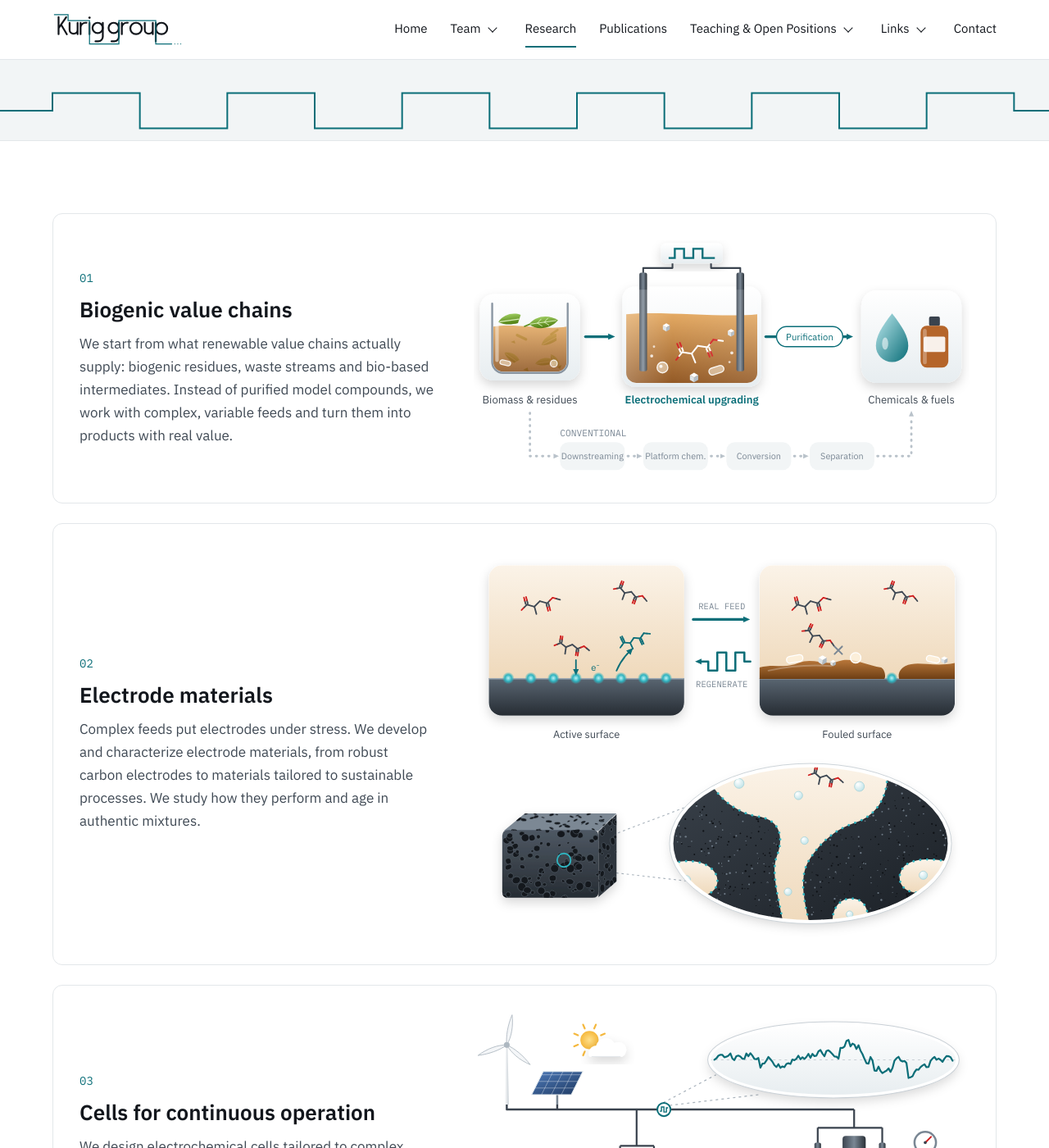
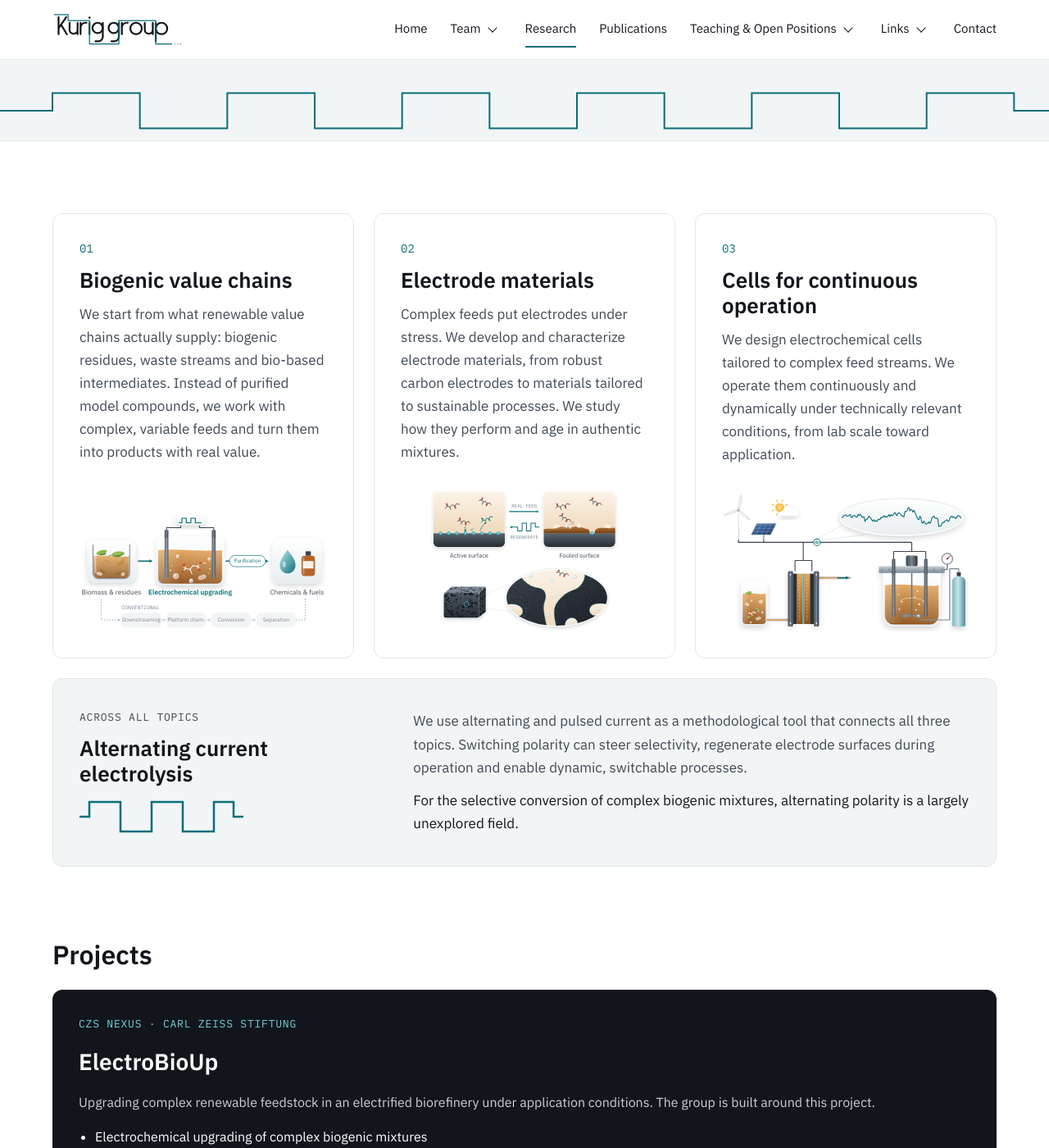
Before and after one commit to NilKur/kurig-group-website, a Jekyll site: the page built from research.html, in a window 1280 px wide and 1400 px high, scrolled down 381 px. Shown: the whole window at 82% size. Built offline with Jekyll 4.4.1, drawn with Linux system fonts in a browser that asks for light colours.

Commit message:
Research figures under the text in side-by-side cards, larger labels
Co-Authored-By: Claude Opus 5.5 <noreply@anthropic.com>
Claude-Session: https://claude.ai/code/session_01Ln7JnE2QjE1RQ1nrTBQWHr

```diff
--- a/assets/css/style.css
+++ b/assets/css/style.css
@@ -223,10 +223,7 @@ p { margin: 0; }
   .hero .lead { font-size: 18px; }
 }
 
-/* Research topics with figures */
-.topics { display: flex; flex-direction: column; gap: 24px; }
-.topic { display: grid; grid-template-columns: minmax(0, 5fr) minmax(0, 7fr); align-items: center; gap: 32px 48px; }
-.topic-text { display: flex; flex-direction: column; gap: 12px; }
-.topic figure { margin: 0; }
-.research-fig { display: block; width: 100%; height: auto; }
-@media (max-width: 900px) { .topic { grid-template-columns: minmax(0, 1fr); padding: 24px 20px; } }
+/* Research figures inside the topic cards */
+.card-fig { margin: auto 0 0; padding-top: 16px; }
+.research-fig { display: block; width: 100%; height: auto; margin: 0 auto; }
+@media (min-width: 900px) { .fig-electrodes .research-fig { max-width: 78%; } }
--- a/research.html
+++ b/research.html
@@ -13,10 +13,10 @@ nav: research
 </section>
 
 <section class="wrap section" style="padding-bottom: 24px">
-<div class="topics">
-<article class="card card-wide topic"><div class="topic-text"><span class="num">01</span><h2>Biogenic value chains</h2><p>We start from what renewable value chains actually supply: biogenic residues, waste streams and bio-based intermediates. Instead of purified model compounds, we work with complex, variable feeds and turn them into products with real value.</p></div><figure>{% include figures/value-chains.svg %}</figure></article>
-<article class="card card-wide topic"><div class="topic-text"><span class="num">02</span><h2>Electrode materials</h2><p>Complex feeds put electrodes under stress. We develop and characterize electrode materials, from robust carbon electrodes to materials tailored to sustainable processes. We study how they perform and age in authentic mixtures.</p></div><figure>{% include figures/electrodes.svg %}</figure></article>
-<article class="card card-wide topic"><div class="topic-text"><span class="num">03</span><h2>Cells for continuous operation</h2><p>We design electrochemical cells tailored to complex feed streams. We operate them continuously and dynamically under technically relevant conditions, from lab scale toward application.</p></div><figure>{% include figures/cells.svg %}</figure></article>
+<div class="cards">
+<article class="card card-wide"><span class="num">01</span><h2>Biogenic value chains</h2><p>We start from what renewable value chains actually supply: biogenic residues, waste streams and bio-based intermediates. Instead of purified model compounds, we work with complex, variable feeds and turn them into products with real value.</p><figure class="card-fig fig-chains">{% include figures/value-chains.svg %}</figure></article>
+<article class="card card-wide"><span class="num">02</span><h2>Electrode materials</h2><p>Complex feeds put electrodes under stress. We develop and characterize electrode materials, from robust carbon electrodes to materials tailored to sustainable processes. We study how they perform and age in authentic mixtures.</p><figure class="card-fig fig-electrodes">{% include figures/electrodes.svg %}</figure></article>
+<article class="card card-wide"><span class="num">03</span><h2>Cells for continuous operation</h2><p>We design electrochemical cells tailored to complex feed streams. We operate them continuously and dynamically under technically relevant conditions, from lab scale toward application.</p><figure class="card-fig fig-cells">{% include figures/cells.svg %}</figure></article>
 </div>
 <div class="band" style="margin-top: 24px">
 <div>
```
Also changed, not shown: _includes/figures/electrodes.svg, _includes/figures/value-chains.svg.
